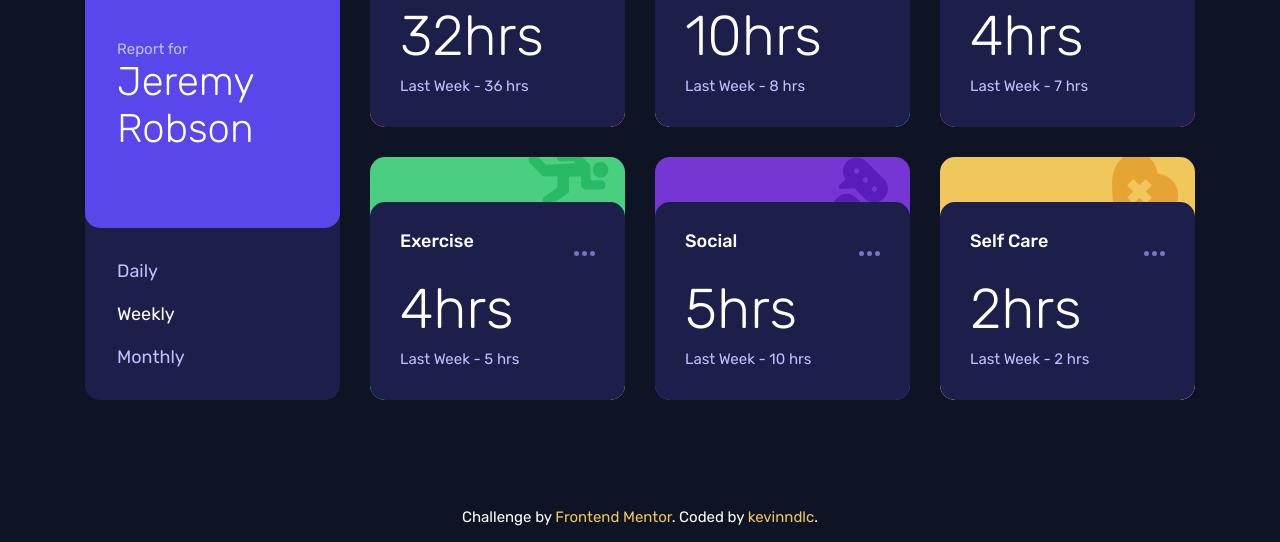
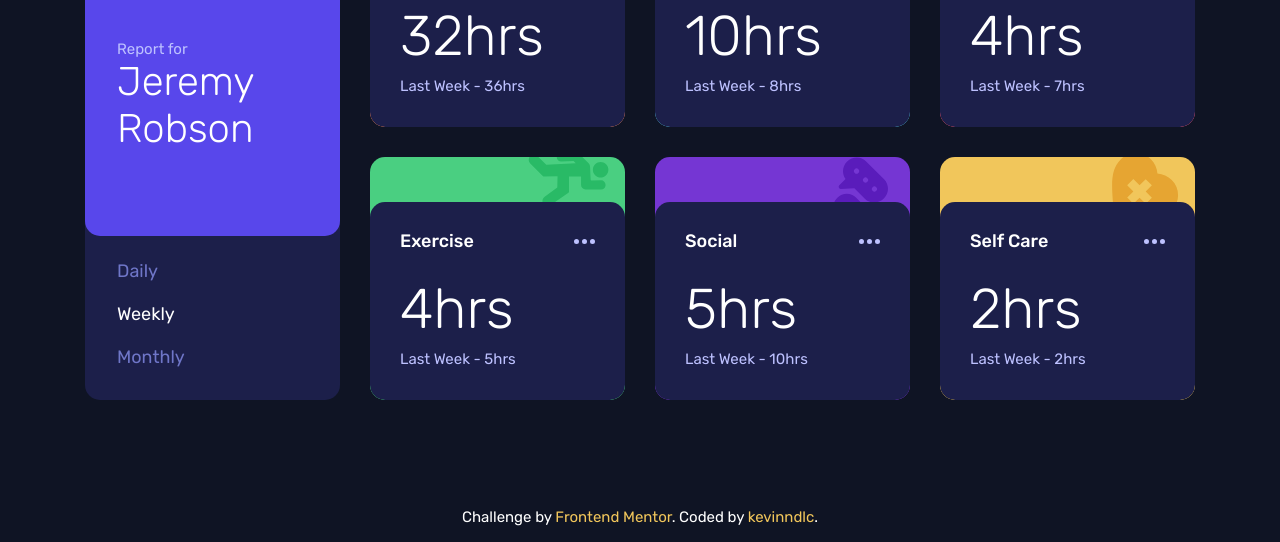
Before and after one commit to kevinndlc/time-tracking-dashboard-main, a website built with Parcel: page src/index.html in a window 1280 px wide. Shown: the part 258-800 px from the top of the page. Built offline with nearby package versions, Linux system fonts and the light colour scheme.

Commit message:
Fix: Various improvements

```diff
--- a/src/main.ts
+++ b/src/main.ts
@@ -46,8 +46,9 @@ function updateData() {
           : selectedPeriod === 'weekly'
           ? 'Last Week'
           : 'Last Month'
-      } - ${correspondingTimeframe.previous}
-      ${correspondingTimeframe.previous > 1 ? 'hrs' : 'hr'}
+      } - ${correspondingTimeframe.previous}${
+      correspondingTimeframe.previous > 1 ? 'hrs' : 'hr'
+    }
     `;
   });
 }
--- a/src/style.scss
+++ b/src/style.scss
@@ -170,6 +170,10 @@ button {
 
       .profile__intro {
         color: var(--text-muted);
+
+        @include lg {
+          margin-bottom: 3px;
+        }
       }
 
       .profile__name {
@@ -194,11 +198,12 @@ button {
         flex-direction: column;
         --gap: calc(21rem / 16);
         padding: 2rem;
+        padding-top: 1.5rem;
       }
 
       label {
         flex: 1;
-        color: var(--text-muted);
+        color: var(--clr-desaturated-blue);
         cursor: pointer;
         text-align: center;
         font-size: 1.125rem;
@@ -208,7 +213,7 @@ button {
         }
 
         &:hover {
-          color: inherit;
+          color: var(--text-muted);
         }
       }
 
@@ -269,19 +274,22 @@ button {
       .section__title {
         font-size: 1.125rem;
         font-weight: 500;
+      }
+
+      svg {
+        cursor: pointer;
+        fill: var(--text-muted);
+
+        &:hover {
+          fill: white;
+        }
+      }
+
+      div:first-child {
         margin-bottom: 0.375rem;
 
         @include md {
           margin-bottom: 1.5rem;
-        }
-      }
-
-      svg {
-        cursor: pointer;
-        fill: var(--clr-desaturated-blue);
-
-        &:hover {
-          fill: white;
         }
       }
 
```
